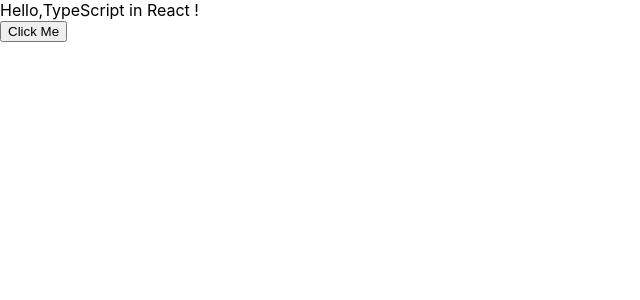
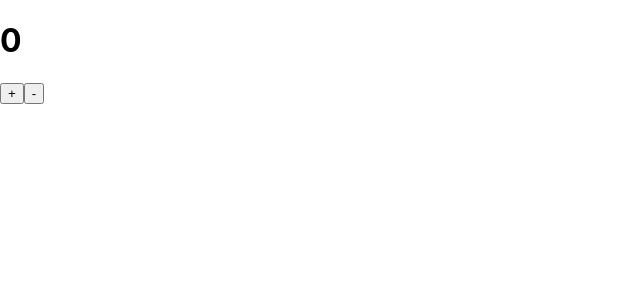
Before and after one commit to Ha-Young/learn-typescript-in-React, a React (Create React App) app: page / in a window 1280 px wide. Shown: the top 300 px of the page, without its empty margins (0-640 px from the left). Built offline with nearby package versions, Linux system fonts and the light colour scheme.

Commit message:
make counter.tsx

```diff
--- a/src/App.tsx
+++ b/src/App.tsx
@@ -1,10 +1,7 @@
 import React from "react";
-import Greetings from "./Greetings";
+import Counter from "./Counter";
 
 const App: React.FC = () => {
-  const onClick = (name: string) => {
-    console.log(name);
-  };
-  return <Greetings name="TypeScript in React" onClick={onClick} />;
+  return <Counter />;
 };
 export default App;
--- /dev/null
+++ b/src/Counter.tsx
@@ -0,0 +1,19 @@
+import React, { useState } from "react";
+
+function Counter() {
+  const [count, setCount] = useState<number>(0);
+  const onIncrease = () => setCount(count + 1);
+  const onDecrease = () => setCount(count - 1);
+
+  return (
+    <div>
+      <h1>{count}</h1>
+      <div>
+        <button onClick={onIncrease}>+</button>
+        <button onClick={onDecrease}>-</button>
+      </div>
+    </div>
+  );
+}
+
+export default Counter;
--- a/src/Greetings.tsx
+++ b/src/Greetings.tsx
@@ -5,9 +5,16 @@ type GreetingsProps = {
   mark: string;
   optional?: string;
   onClick: (name: string) => void;
+  children?: React.ReactNode;
 };
 
-function Greetings({ name, mark, optional, onClick }: GreetingsProps) {
+function Greetings({
+  name,
+  mark,
+  optional,
+  onClick,
+  children,
+}: GreetingsProps) {
   const handleClick = () => onClick(name);
   return (
     <div>
```
